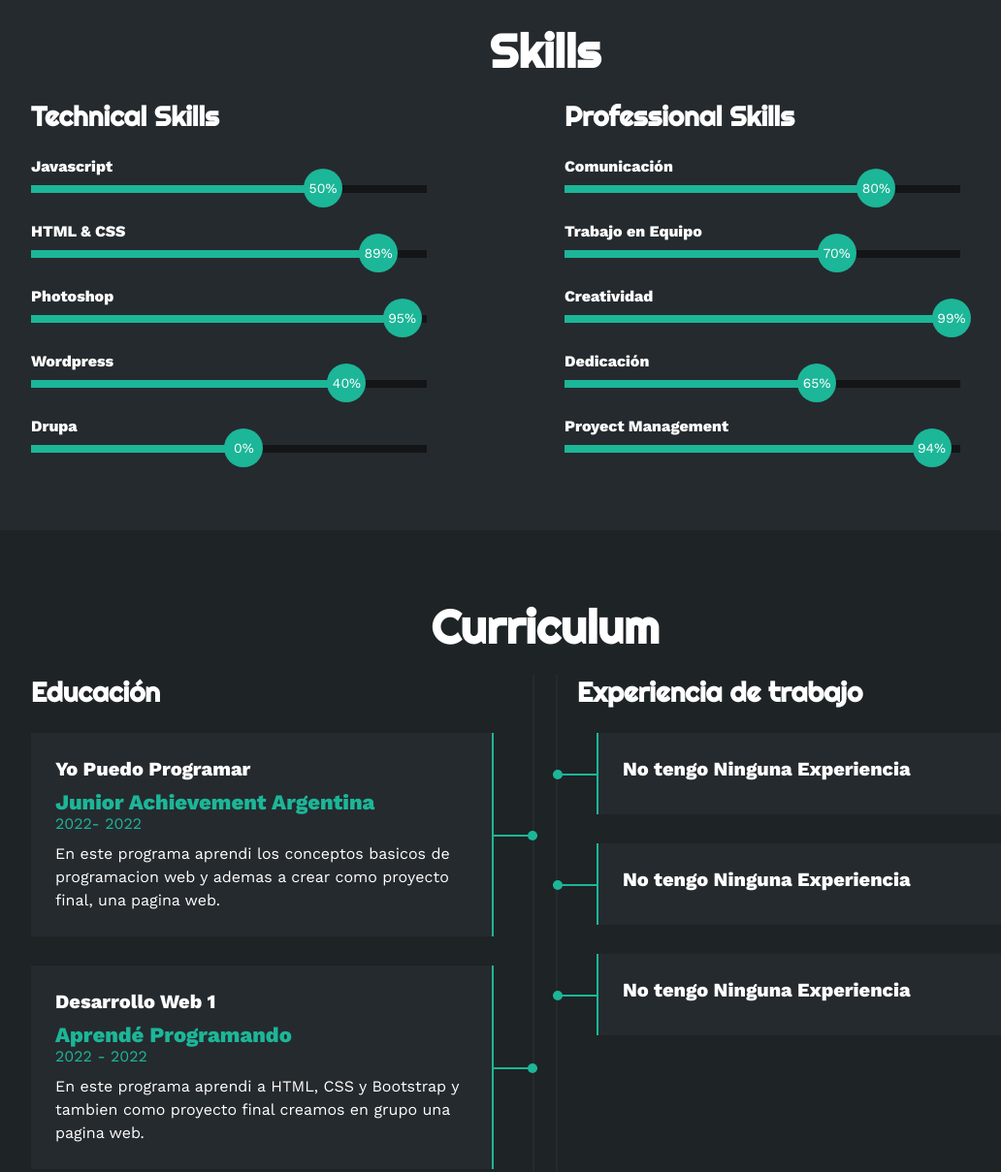
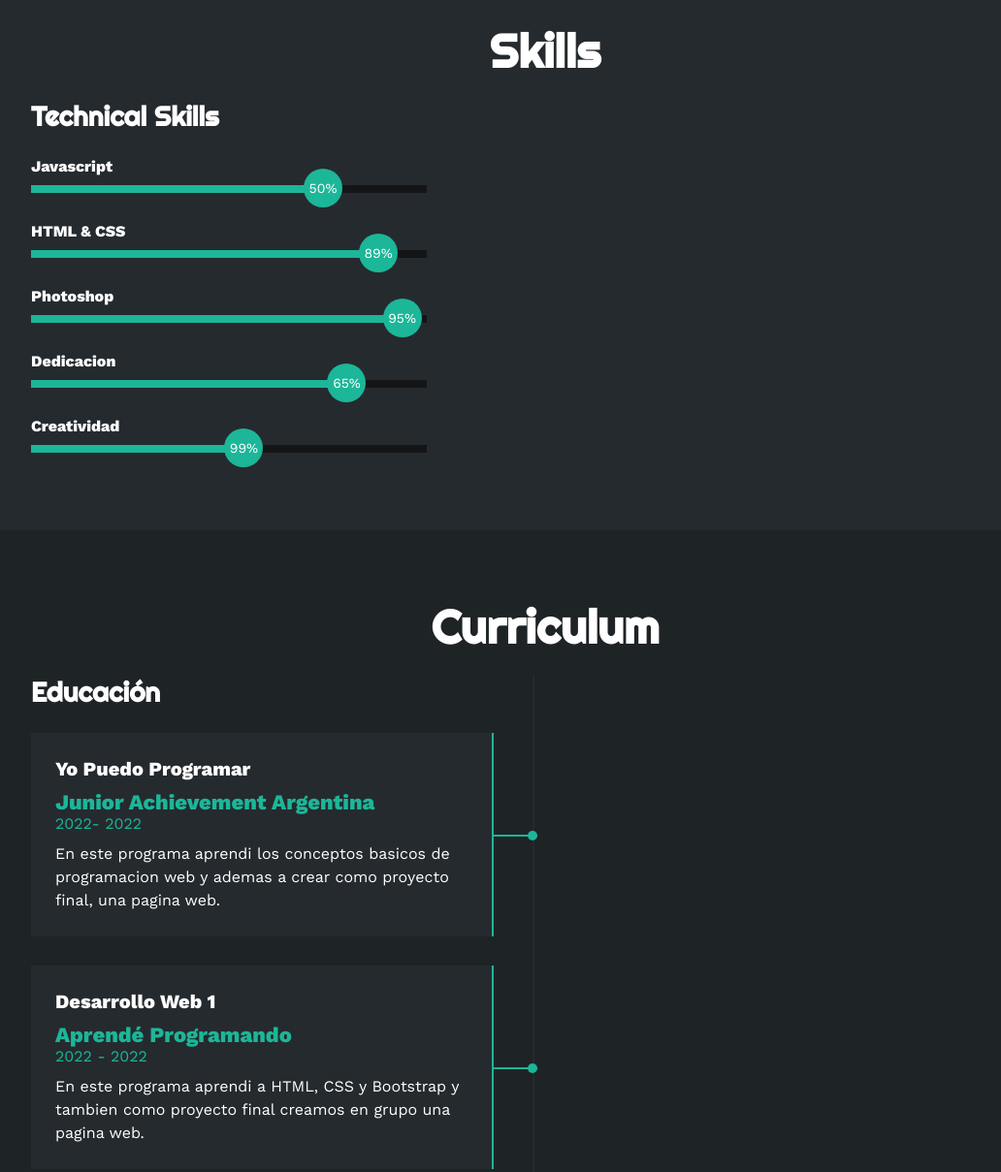
Before and after one commit to SoyAndresHD/portafolio-nelson-chuquen, a plain HTML site: page index.html in a window 1280 px wide. Shown: the part 1400-2609 px from the top of the page at 97% size, without its empty margins (78-1110 px from the left). Drawn offline with nearby package versions, Linux system fonts and the light colour scheme.

Commit message:
cambitos

```diff
--- a/index.html
+++ b/index.html
@@ -155,38 +155,10 @@
                         </div>
                     </div>
                     <div class="skill">
-                        <span>Wordpress</span>
+                        <span>Dedicacion</span>
                         <div class="barra-skill">
                             <div class="progreso">
-                                <span>40%</span>
-                            </div>
-                        </div>
-                    </div>
-                    <div class="skill">
-                        <span>Drupa</span>
-                        <div class="barra-skill">
-                            <div class="progreso">
-                                <span>0%</span>
-                            </div>
-                        </div>
-                    </div>
-                </div>
-                <!-- Professional Skills -->
-                <div class="col">
-                    <h3>Professional Skills</h3>
-                    <div class="skill">
-                        <span>Comunicación</span>
-                        <div class="barra-skill">
-                            <div class="progreso">
-                                <span>80%</span>
-                            </div>
-                        </div>
-                    </div>
-                    <div class="skill">
-                        <span>Trabajo en Equipo</span>
-                        <div class="barra-skill">
-                            <div class="progreso">
-                                <span>70%</span>
+                                <span>65%</span>
                             </div>
                         </div>
                     </div>
@@ -198,23 +170,9 @@
                             </div>
                         </div>
                     </div>
-                    <div class="skill">
-                        <span>Dedicación</span>
-                        <div class="barra-skill">
-                            <div class="progreso">
-                                <span>65%</span>
-                            </div>
-                        </div>
-                    </div>
-                    <div class="skill">
-                        <span>Proyect Management</span>
-                        <div class="barra-skill">
-                            <div class="progreso">
-                                <span>94%</span>
-                            </div>
-                        </div>
-                    </div>
                 </div>
+                <!-- Professional Skills -->
+
             </div>
         </div>
     </section>
@@ -255,36 +213,7 @@
                     </div>
                 </div>
 
-                <div class="col derecha">
-                    <h3>Experiencia de trabajo</h3>
-                    <div class="item der">
-                        <h4>No tengo Ninguna Experiencia</h4>
-                        <span class="casa"></span>
-                        <span class="fecha"></span>
-                        <p></p>
-                        <div class="conectord">
-                            <div class="circulod"></div>
-                        </div>
-                    </div>
-                    <div class="item der">
-                        <h4>No tengo Ninguna Experiencia</h4>
-                        <span class="casa"></span>
-                        <span class="fecha"></span>
-                        <p></p>
-                        <div class="conectord">
-                            <div class="circulod"></div>
-                        </div>
-                    </div>
-                    <div class="item der">
-                        <h4>No tengo Ninguna Experiencia</h4>
-                        <span class="casa"></span>
-                        <span class="fecha"></span>
-                        <p></p>
-                        <div class="conectord">
-                            <div class="circulod"></div>
-                        </div>
-                    </div>
-                </div>
+
             </div>
         </div>
     </section>
```
